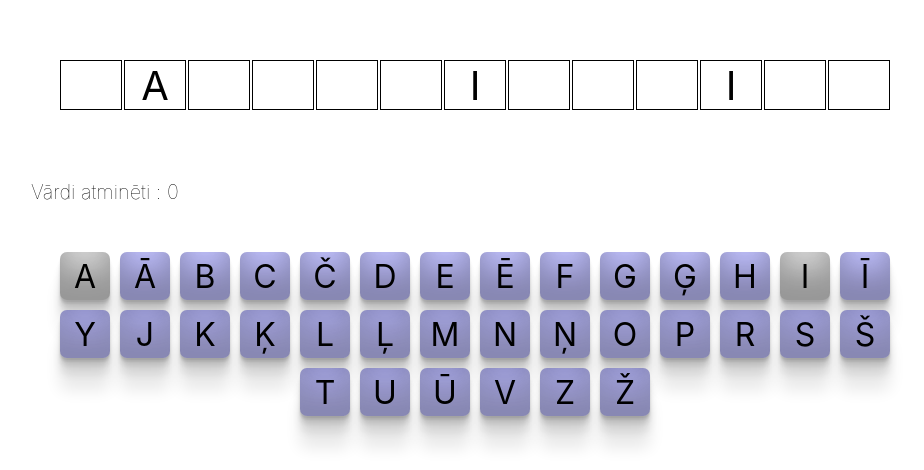
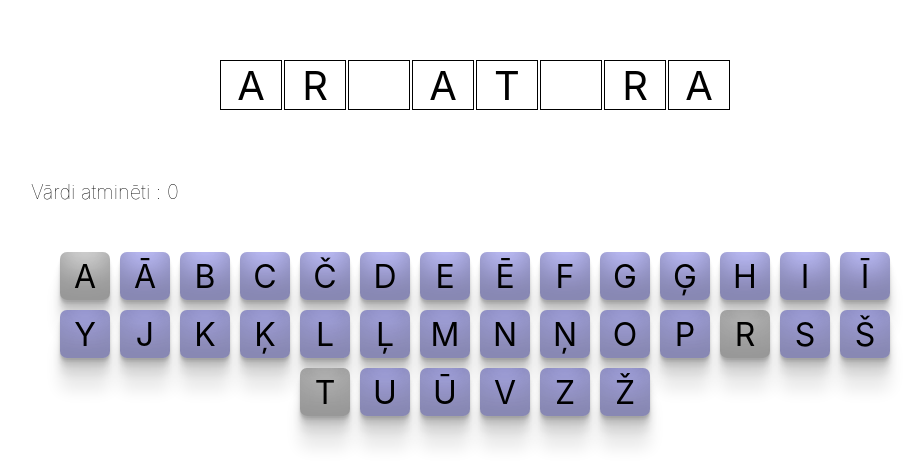
Before and after one commit to KristapsTravins/hangManLv, a React (Create React App) app: page / in a window 1280 px wide. Shown: the part 330-800 px from the top of the page, without its empty margins (165-1089 px from the left). Built offline with nearby package versions, Linux system fonts and the light colour scheme.

Commit message:
No repeating words

```diff
--- a/src/App.js
+++ b/src/App.js
@@ -22,9 +22,9 @@ function App() {
   const wordData = {total,setTotal,AddUsedLetters,usedLetters,setWScore,secret,Wscore,setLScore,Lscore,setGuessedWords,guessedWords};
 
   useEffect(() => {
-    const Sword = selectword(data.names);
-    console.log(Sword);
-    AddUsedLetters(giveRnd(Sword))
+    const Sword = selectword(data.names,guessedWords);
+    AddUsedLetters(giveRnd(Sword));
+
     setSecret(Sword);
   }, [guessedWords])
 
--- a/src/Data/wordwork.js
+++ b/src/Data/wordwork.js
@@ -2,9 +2,14 @@
  const getRandomInt = (max)=> {
   return Math.floor(Math.random() * max);
 }
-export const selectword = (array) =>{
+export const selectword = (array,guessedWords) =>{
+  let word = array[0];
 
-  return array[getRandomInt(array.length)]
+  while(guessedWords.includes(word)){
+   word = array[getRandomInt(array.length)];
+  }
+
+  return word
 }
 
 export const countInst = (char,secret) =>{
```
